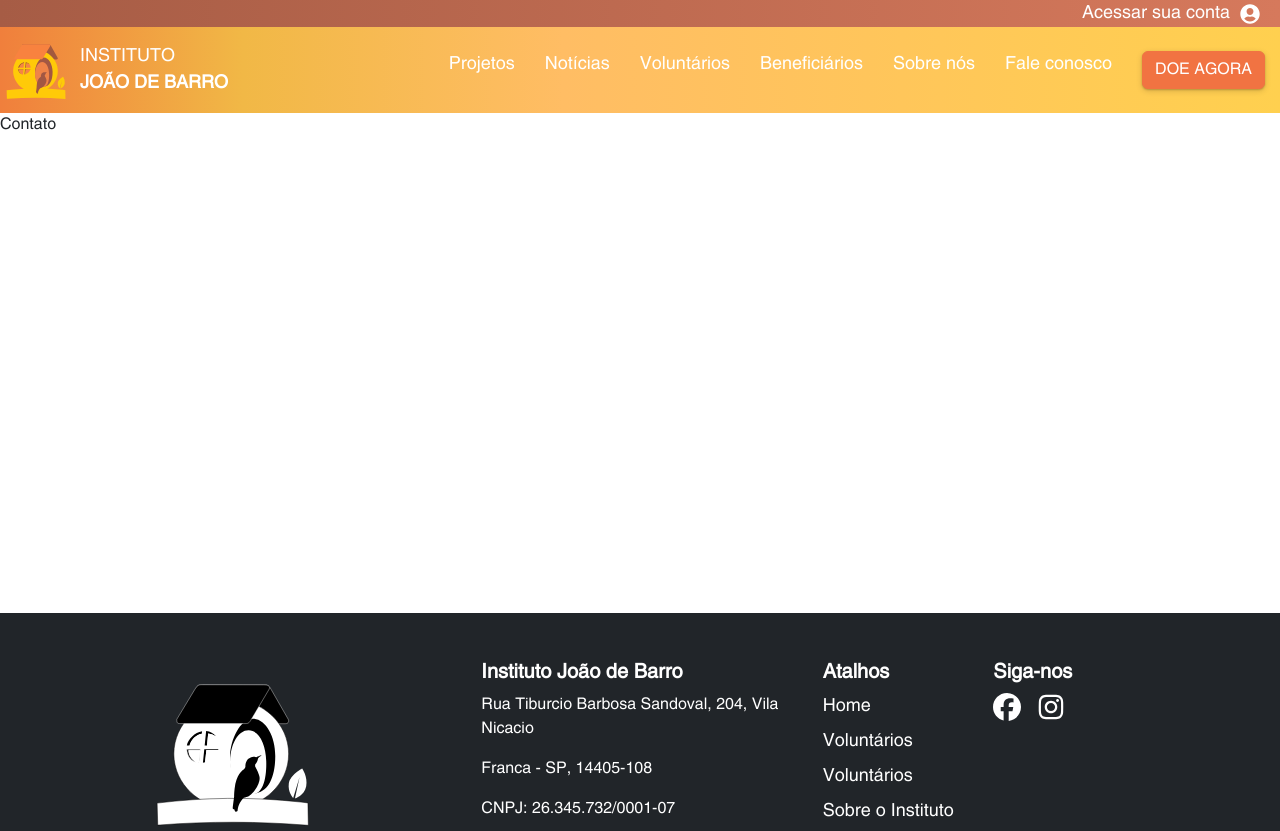
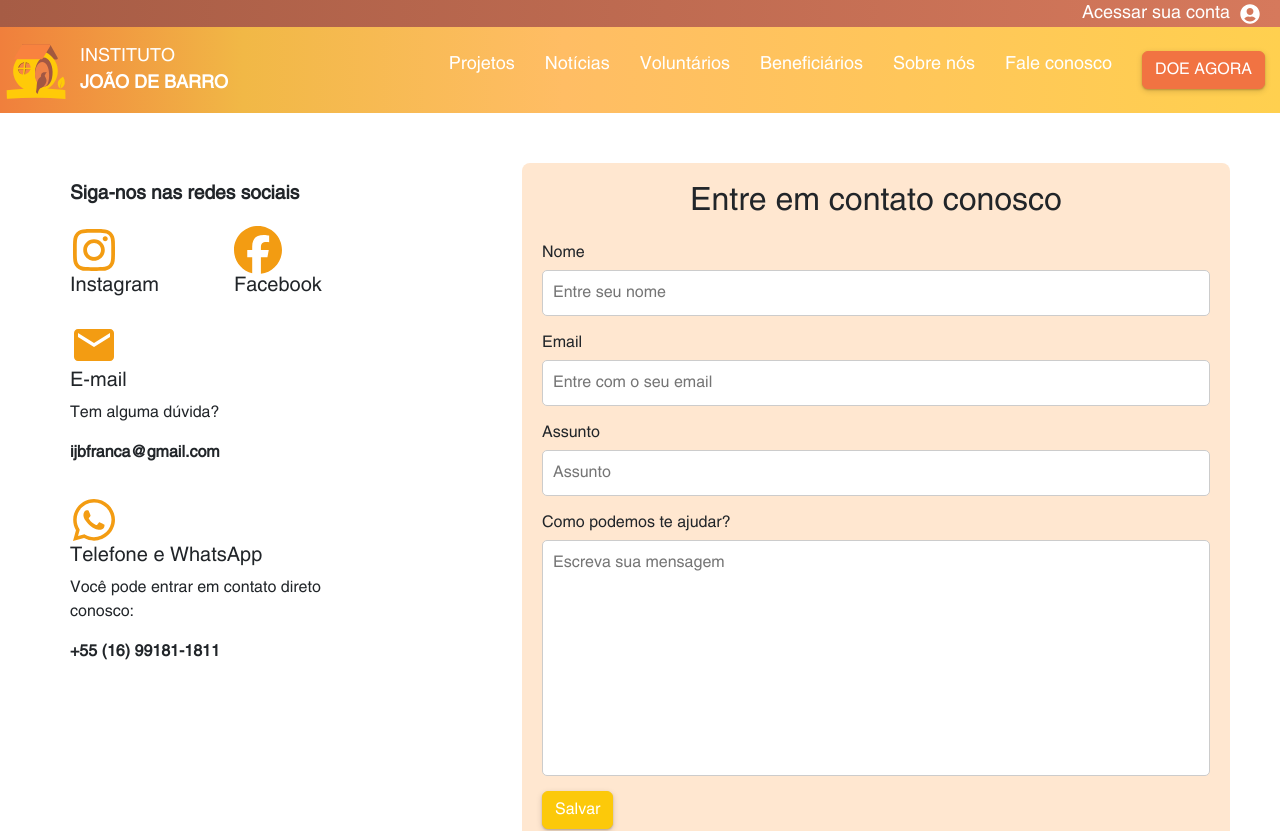
Before and after one commit to MPasti/instituto-joao-de-barro, a React (Vite) app: page /contatos in a window 1280 px wide. Shown: the top 831 px of the page. Built offline with nearby package versions, Linux system fonts and the light colour scheme.

Commit message:
Add files via upload

```diff
--- /dev/null
+++ b/src/Screens/PublicScreens/Contact/index.scss
@@ -0,0 +1,100 @@
+.contact-section {
+  display: flex;
+  justify-content: space-between;
+  padding: 50px;
+  background-color: #fff;
+}
+
+.contact-info {
+  width: 30%;
+  padding: 20px;
+}
+
+.contact-info h3 {
+  font-size: 1.2em;
+  margin-bottom: 20px;
+  font-weight: bold;
+}
+
+.contact-info li {
+  margin-bottom: 15px;
+  display: flex;
+  flex-direction: column;
+  justify-content: start;
+  align-items: start;
+}
+
+.contact-info  li img {
+  width: 24px;
+  margin-right: 10px;
+}
+.info-p{
+  font-weight: bold;
+}
+.li-style{
+  display: flex;
+  flex-direction: row;
+  gap: 75px;
+  align-items: center;
+}
+
+.message-form label {
+  display: block;
+  font-size: 1em;
+  margin-bottom: 5px;
+}
+
+.message-form input,
+.message-form textarea {
+  width: 100%;
+  padding: 10px;
+  font-size: 1em;
+  border-radius: 5px;
+  border: 1px solid #ccc;
+  padding-bottom:200px ;
+  margin-bottom: 15px;
+}
+
+.contact-form {
+  background-color: #ffe7d0;
+  padding: 20px;
+  border-radius: 8px;
+  width: 60%;
+}
+
+.contact-form h2 {
+  text-align: center;
+  margin-bottom: 20px;
+}
+
+.form-group {
+  margin-bottom: 15px;
+}
+
+.form-group label {
+  display: block;
+  font-size: 1em;
+  margin-bottom: 5px;
+}
+
+.form-group input,
+.form-group textarea {
+  width: 100%;
+  padding: 10px;
+  font-size: 1em;
+  border-radius: 5px;
+  border: 1px solid #ccc;
+}
+
+.form-group textarea {
+
+}
+.contact-info  li {
+  display: flex;
+  margin-bottom: 15px;
+}
+
+.contact-info  li span,
+.contact-info  li div p {
+  margin-left: 10px;
+}
--- a/src/Screens/PublicScreens/Contact/index.tsx
+++ b/src/Screens/PublicScreens/Contact/index.tsx
@@ -1,3 +1,94 @@
+import Button from "../../../components/Button";
+import { FaFacebook, FaInstagram, FaWhatsapp } from "react-icons/fa6";
+import { MdEmail } from "react-icons/md";
+import './index.scss';
 export function Contact() {
-  return <div className="pages">Contato</div>;
-}
+  return (
+      <div className="contact-section">
+        <div className="contact-info">
+          <h3>Siga-nos nas redes sociais</h3>
+          <div>
+            <div className="li-style">
+            <li>
+              <a
+                  className="link-emphasis text-light"
+                  href="https://www.instagram.com/instituto_joaodebarro_franca/"
+              >
+                <FaInstagram color="#F39C12" size={48}/>
+              </a>
+              <h5>Instagram</h5>
+            </li>
+            <li>
+              <a
+                  className="link-emphasis text-light"
+                  href="https://www.facebook.com/joao.de.barro.franca/"
+              >
+                <FaFacebook color="#F39C12" size={48}/>
+              </a>
+              <h5>Facebook</h5>
+            </li>
+            </div>
+            <div>
+            <li>
+              <a
+                  className="link-emphasis text-light"
+              >
+                <MdEmail color="#F39C12" size={48}/>
+              </a>
+              <h5>E-mail</h5>
+              <p>Tem alguma dúvida?</p>
+              <p className="info-p">ijbfranca@gmail.com</p>
+            </li>
+            </div>
+            <li>
+              <a
+                  className="link-emphasis text-light"
+              >
+                <FaWhatsapp color="#F39C12" size={48}/>
+              </a>
+              <h5>Telefone e WhatsApp</h5>
+              <p>Você pode entrar em contato direto conosco:</p>
+              <p className="info-p">+55 (16) 99181-1811</p>
+            </li>
+          </div>
+        </div>
+        <div className="contact-form">
+          <h2>Entre em contato conosco</h2>
+          <div className="form-group">
+            <label>Nome</label>
+            <input
+                type="text"
+                name="name"
+                placeholder="Entre seu nome"
+            />
+          </div>
+          <div className="form-group">
+            <label>Email</label>
+            <input
+                type="email"
+                name="email"
+                placeholder="Entre com o seu email"
+            />
+          </div>
+          <div className="form-group">
+            <label>Assunto</label>
+            <input
+                type="text"
+                name="subject"
+                placeholder="Assunto"
+            />
+          </div>
+          <div className="message-form">
+            <label>Como podemos te ajudar?</label>
+            <input
+                name="message"
+                placeholder="Escreva sua mensagem"
+            />
+          </div>
+          <Button type="submit" variant="primary">
+            Salvar
+          </Button>
+        </div>
+      </div>
+  );
+};
```
